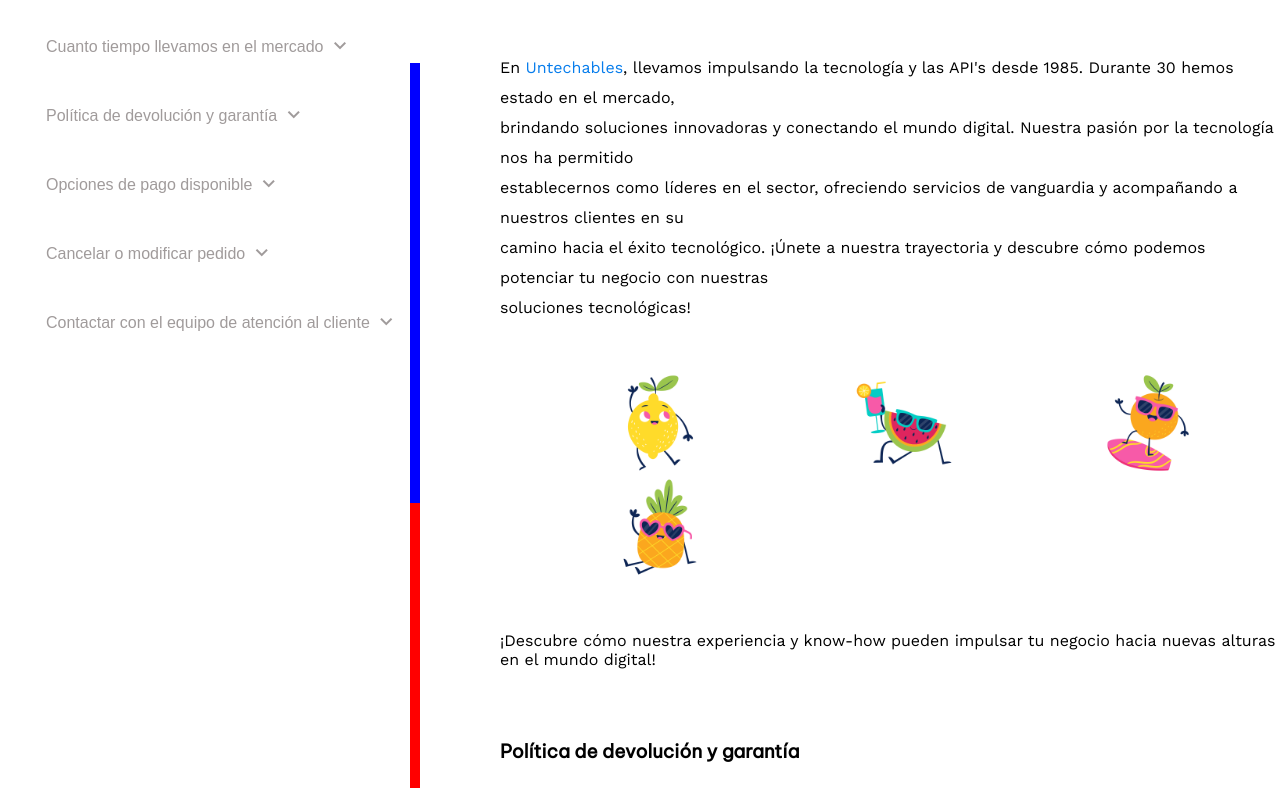
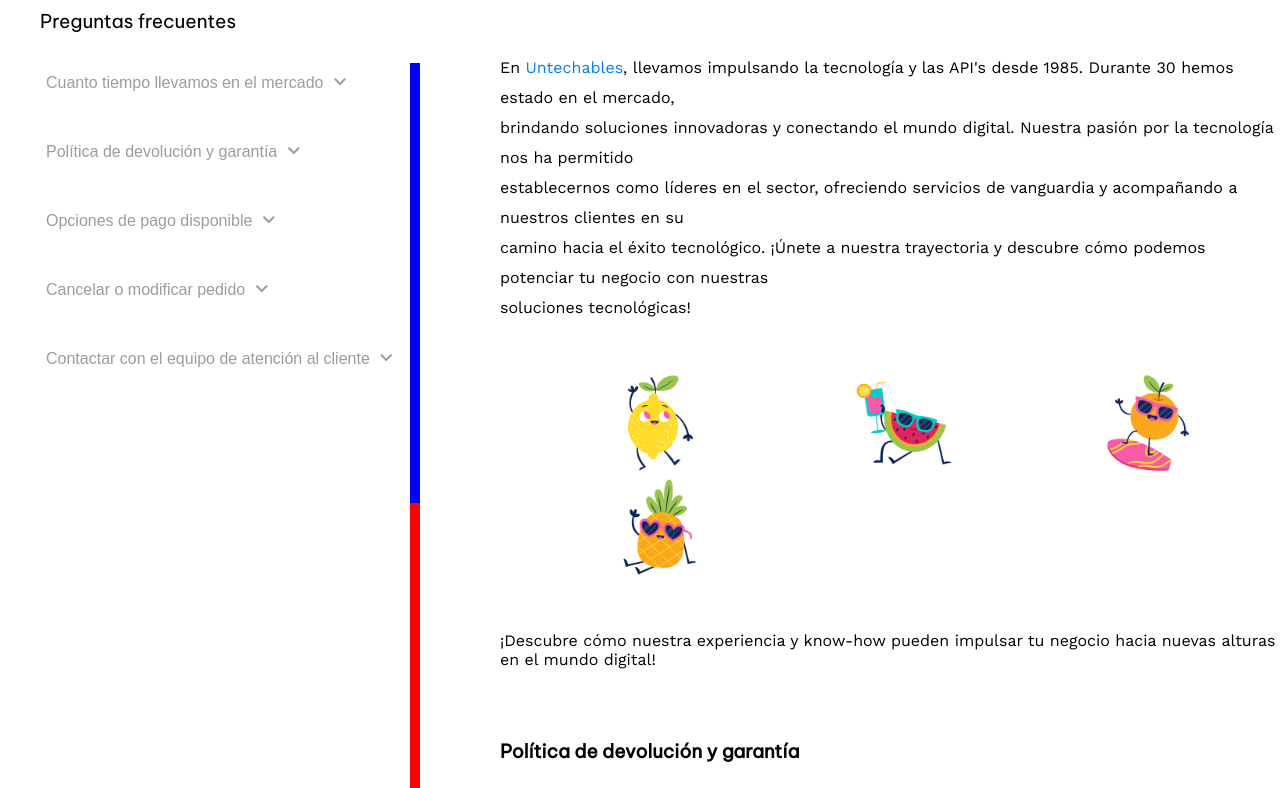
Before and after one commit to Julencito1/Untechables, a plain HTML site: page sobre-nosotros.html in a window 1280 px wide. Shown: the part 97-885 px from the top of the page. Drawn offline with nearby package versions, Linux system fonts and the light colour scheme.

Commit message:
Update sobre-nosotros.css

```diff
--- a/sobre-nosotros.css
+++ b/sobre-nosotros.css
@@ -72,7 +72,7 @@
     left: 0;
     top: 20px;
     list-style: none;
-    margin-top: 50px;
+    margin-top: 86px;
 }
 
 #apartados {
```
